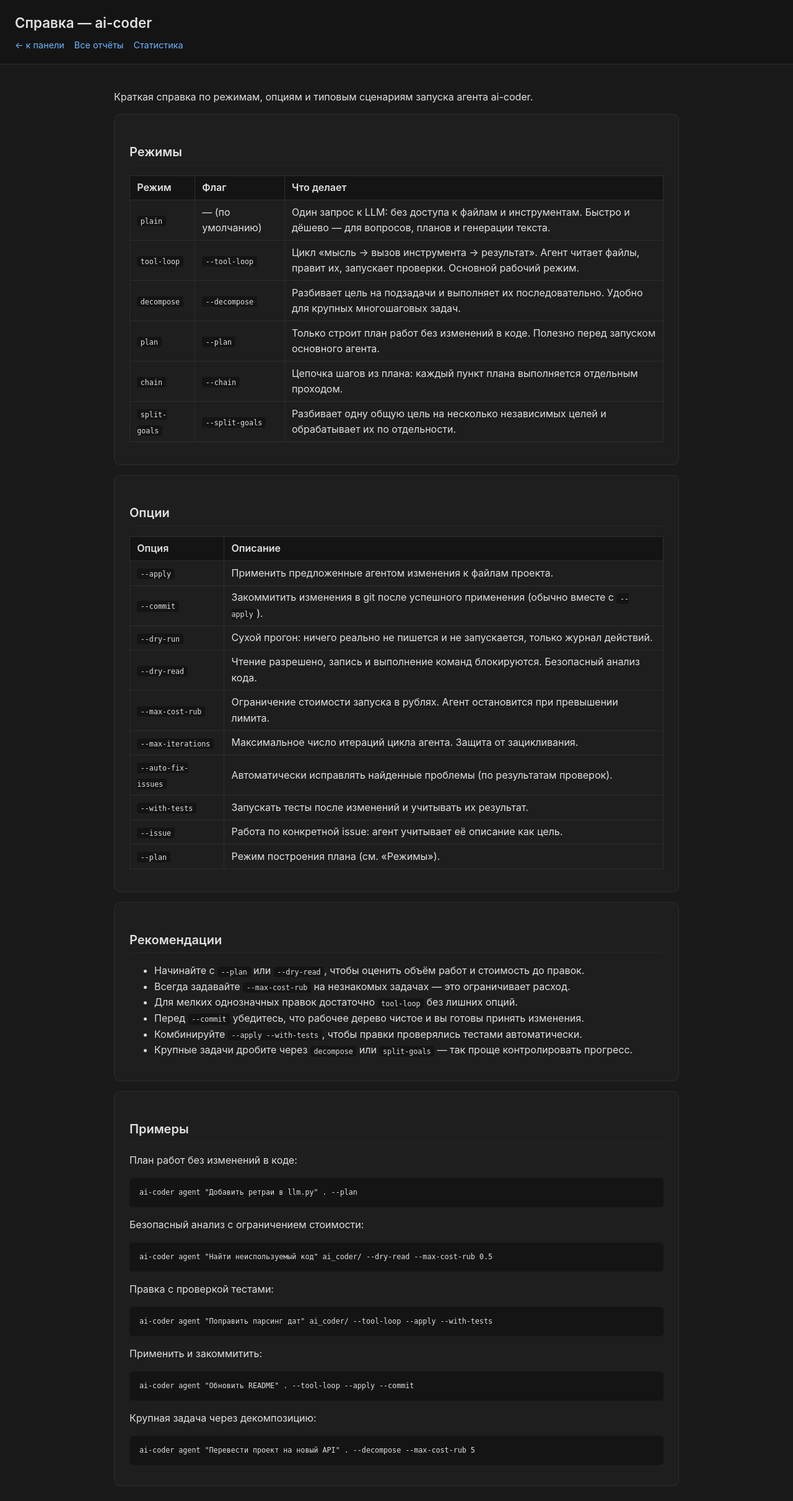
After one commit to bauman-robotics/ai-coder, a FastAPI app: template ai_coder/gui/templates/help.html in a window 1280 px wide. The commit adds this page. Shown: the whole page at 62% size. Run offline with FastAPI, Linux system fonts and the light colour scheme; the template is opened without the code that fills it, so the values that code supplies are empty.

Commit message:
feat(gui): /help — страница справки [агент, tool-loop]
Сделано агентом (deepseek-flash, --tool-loop):
- GET /help (app.py) — TemplateResponse(request, 'help.html', {})
- templates/help.html — 4 секции: Режимы, Опции, Рекомендации,
  Примеры (180 строк, .panel + .markdown-body)
- index.html — ссылка «Справка» в nav

7 итераций, 0.6728 RUB, 0 флейков.
История: read_file ×4 (app.py, stats.html, index.html, style.css)
       + edit_file app.py + write_file help.html + edit_file index.html.

E18: агент на GUI-задаче (3 файла) без правок вручную.

```diff
--- a/ai_coder/gui/app.py
+++ b/ai_coder/gui/app.py
@@ -106,6 +106,12 @@ async def index(request: Request) -> HTMLResponse:
     # context — третьим. Старый вызов TemplateResponse("index.html", {"request": request})
     # в FastAPI 0.143+ падает с 500.
     return templates.TemplateResponse(request, "index.html", {})
+
+
+@app.get("/help", response_class=HTMLResponse)
+async def help_page(request: Request) -> HTMLResponse:
+    """Страница справки по ai-coder."""
+    return templates.TemplateResponse(request, "help.html", {})
 
 
 @app.get("/health")
--- /dev/null
+++ b/ai_coder/gui/templates/help.html
@@ -0,0 +1,180 @@
+<!DOCTYPE html>
+<html lang="ru">
+<head>
+    <meta charset="utf-8">
+    <meta name="viewport" content="width=device-width, initial-scale=1">
+    <title>Справка — ai-coder</title>
+    <link rel="stylesheet" href="/static/style.css">
+</head>
+<body>
+    <header>
+        <h1>Справка — ai-coder</h1>
+        <nav class="report-nav">
+            <a href="/">← к панели</a>
+            <a href="/reports">Все отчёты</a>
+            <a href="/stats">Статистика</a>
+        </nav>
+    </header>
+    <main>
+        <p>Краткая справка по режимам, опциям и типовым сценариям
+            запуска агента ai-coder.</p>
+
+        <section class="panel markdown-body" id="modes">
+            <h2>Режимы</h2>
+            <table>
+                <thead>
+                    <tr>
+                        <th>Режим</th>
+                        <th>Флаг</th>
+                        <th>Что делает</th>
+                    </tr>
+                </thead>
+                <tbody>
+                    <tr>
+                        <td><code>plain</code></td>
+                        <td>— (по умолчанию)</td>
+                        <td>Один запрос к LLM: без доступа к файлам и
+                            инструментам. Быстро и дёшево — для вопросов,
+                            планов и генерации текста.</td>
+                    </tr>
+                    <tr>
+                        <td><code>tool-loop</code></td>
+                        <td><code>--tool-loop</code></td>
+                        <td>Цикл «мысль → вызов инструмента → результат».
+                            Агент читает файлы, правит их, запускает
+                            проверки. Основной рабочий режим.</td>
+                    </tr>
+                    <tr>
+                        <td><code>decompose</code></td>
+                        <td><code>--decompose</code></td>
+                        <td>Разбивает цель на подзадачи и выполняет их
+                            последовательно. Удобно для крупных
+                            многошаговых задач.</td>
+                    </tr>
+                    <tr>
+                        <td><code>plan</code></td>
+                        <td><code>--plan</code></td>
+                        <td>Только строит план работ без изменений в коде.
+                            Полезно перед запуском основного агента.</td>
+                    </tr>
+                    <tr>
+                        <td><code>chain</code></td>
+                        <td><code>--chain</code></td>
+                        <td>Цепочка шагов из плана: каждый пункт плана
+                            выполняется отдельным проходом.</td>
+                    </tr>
+                    <tr>
+                        <td><code>split-goals</code></td>
+                        <td><code>--split-goals</code></td>
+                        <td>Разбивает одну общую цель на несколько
+                            независимых целей и обрабатывает их
+                            по отдельности.</td>
+                    </tr>
+                </tbody>
+            </table>
+        </section>
+
+        <section class="panel markdown-body" id="options">
+            <h2>Опции</h2>
+            <table>
+                <thead>
+                    <tr>
+                        <th>Опция</th>
+                        <th>Описание</th>
+                    </tr>
+                </thead>
+                <tbody>
+                    <tr>
+                        <td><code>--apply</code></td>
+                        <td>Применить предложенные агентом изменения к
+                            файлам проекта.</td>
+                    </tr>
+                    <tr>
+                        <td><code>--commit</code></td>
+                        <td>Закоммитить изменения в git после
+                            успешного применения (обычно вместе с
+                            <code>--apply</code>).</td>
+                    </tr>
+                    <tr>
+                        <td><code>--dry-run</code></td>
+                        <td>Сухой прогон: ничего реально не пишется и не
+                            запускается, только журнал действий.</td>
+                    </tr>
+                    <tr>
+                        <td><code>--dry-read</code></td>
+                        <td>Чтение разрешено, запись и выполнение команд
+                            блокируются. Безопасный анализ кода.</td>
+                    </tr>
+                    <tr>
+                        <td><code>--max-cost-rub</code></td>
+                        <td>Ограничение стоимости запуска в рублях.
+                            Агент остановится при превышении лимита.</td>
+                    </tr>
+                    <tr>
+                        <td><code>--max-iterations</code></td>
+                        <td>Максимальное число итераций цикла агента.
+                            Защита от зацикливания.</td>
+                    </tr>
+                    <tr>
+                        <td><code>--auto-fix-issues</code></td>
+                        <td>Автоматически исправлять найденные проблемы
+                            (по результатам проверок).</td>
+                    </tr>
+                    <tr>
+                        <td><code>--with-tests</code></td>
+                        <td>Запускать тесты после изменений и учитывать
+                            их результат.</td>
+                    </tr>
+                    <tr>
+                        <td><code>--issue</code></td>
+                        <td>Работа по конкретной issue: агент учитывает
+                            её описание как цель.</td>
+                    </tr>
+                    <tr>
+                        <td><code>--plan</code></td>
+                        <td>Режим построения плана (см. «Режимы»).</td>
+                    </tr>
+                </tbody>
+            </table>
+        </section>
+
+        <section class="panel markdown-body" id="recommendations">
+            <h2>Рекомендации</h2>
+            <ul>
+                <li>Начинайте с <code>--plan</code> или
+                    <code>--dry-read</code>, чтобы оценить объём работ
+                    и стоимость до правок.</li>
+                <li>Всегда задавайте <code>--max-cost-rub</code> на
+                    незнакомых задачах — это ограничивает расход.</li>
+                <li>Для мелких однозначных правок достаточно
+                    <code>tool-loop</code> без лишних опций.</li>
+                <li>Перед <code>--commit</code> убедитесь, что рабочее
+                    дерево чистое и вы готовы принять изменения.</li>
+                <li>Комбинируйте <code>--apply --with-tests</code>,
+                    чтобы правки проверялись тестами автоматически.</li>
+                <li>Крупные задачи дробите через <code>decompose</code>
+                    или <code>split-goals</code> — так проще
+                    контролировать прогресс.</li>
+            </ul>
+        </section>
+
+        <section class="panel markdown-body" id="examples">
+            <h2>Примеры</h2>
+            <p>План работ без изменений в коде:</p>
+            <pre><code>ai-coder agent "Добавить ретраи в llm.py" . --plan</code></pre>
+
+            <p>Безопасный анализ с ограничением стоимости:</p>
+            <pre><code>ai-coder agent "Найти неиспользуемый код" ai_coder/ --dry-read --max-cost-rub 0.5</code></pre>
+
+            <p>Правка с проверкой тестами:</p>
+            <pre><code>ai-coder agent "Поправить парсинг дат" ai_coder/ --tool-loop --apply --with-tests</code></pre>
+
+            <p>Применить и закоммитить:</p>
+            <pre><code>ai-coder agent "Обновить README" . --tool-loop --apply --commit</code></pre>
+
+            <p>Крупная задача через декомпозицию:</p>
+            <pre><code>ai-coder agent "Перевести проект на новый API" . --decompose --max-cost-rub 5</code></pre>
+        </section>
+    </main>
+</body>
+</html>
--- a/ai_coder/gui/templates/index.html
+++ b/ai_coder/gui/templates/index.html
@@ -13,6 +13,7 @@
         <nav class="report-nav">
             <a href="/reports">Все отчёты</a>
             <a href="/stats">Статистика</a>
+            <a href="/help">Справка</a>
         </nav>
     </header>
     <main>
```
